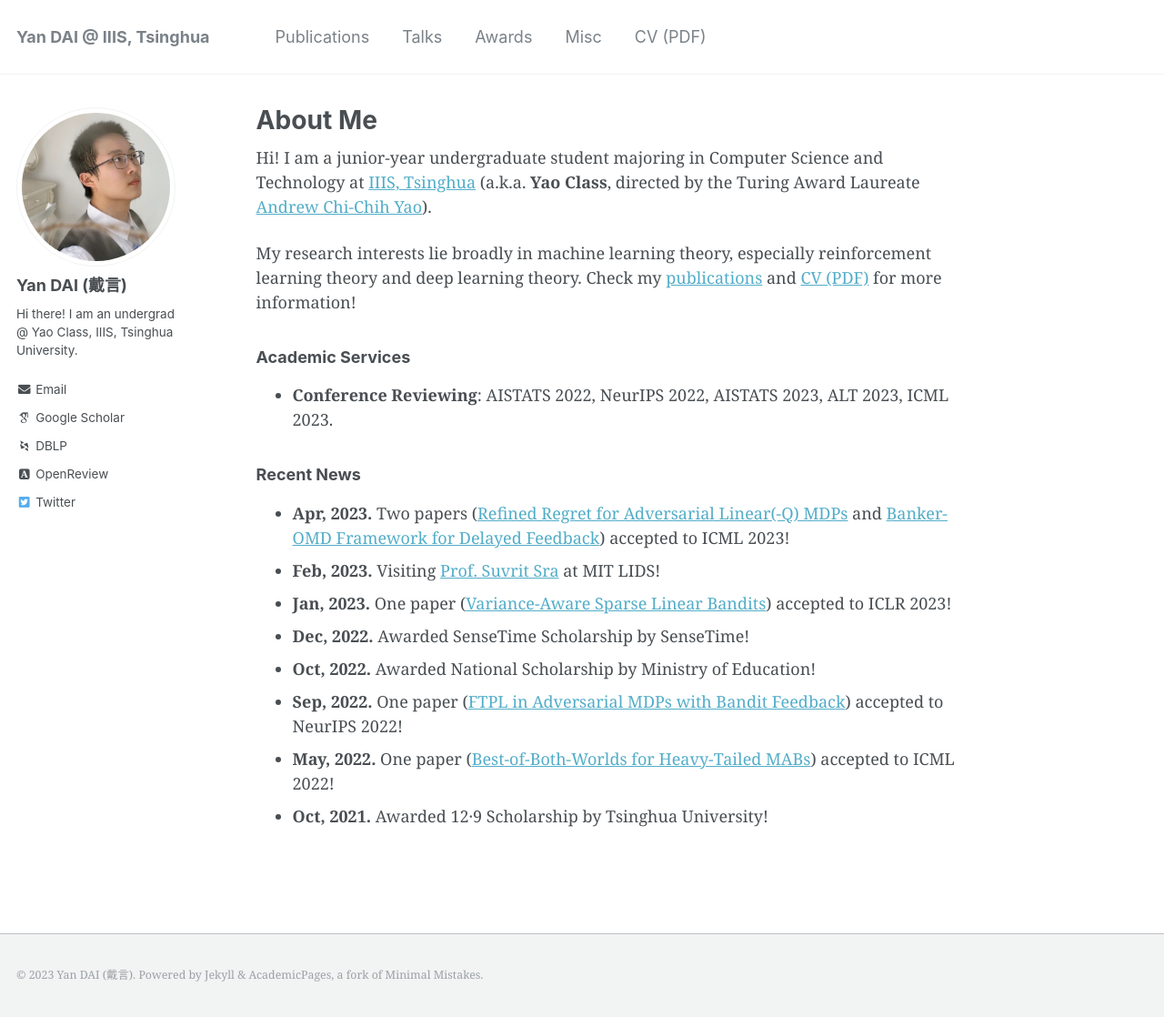
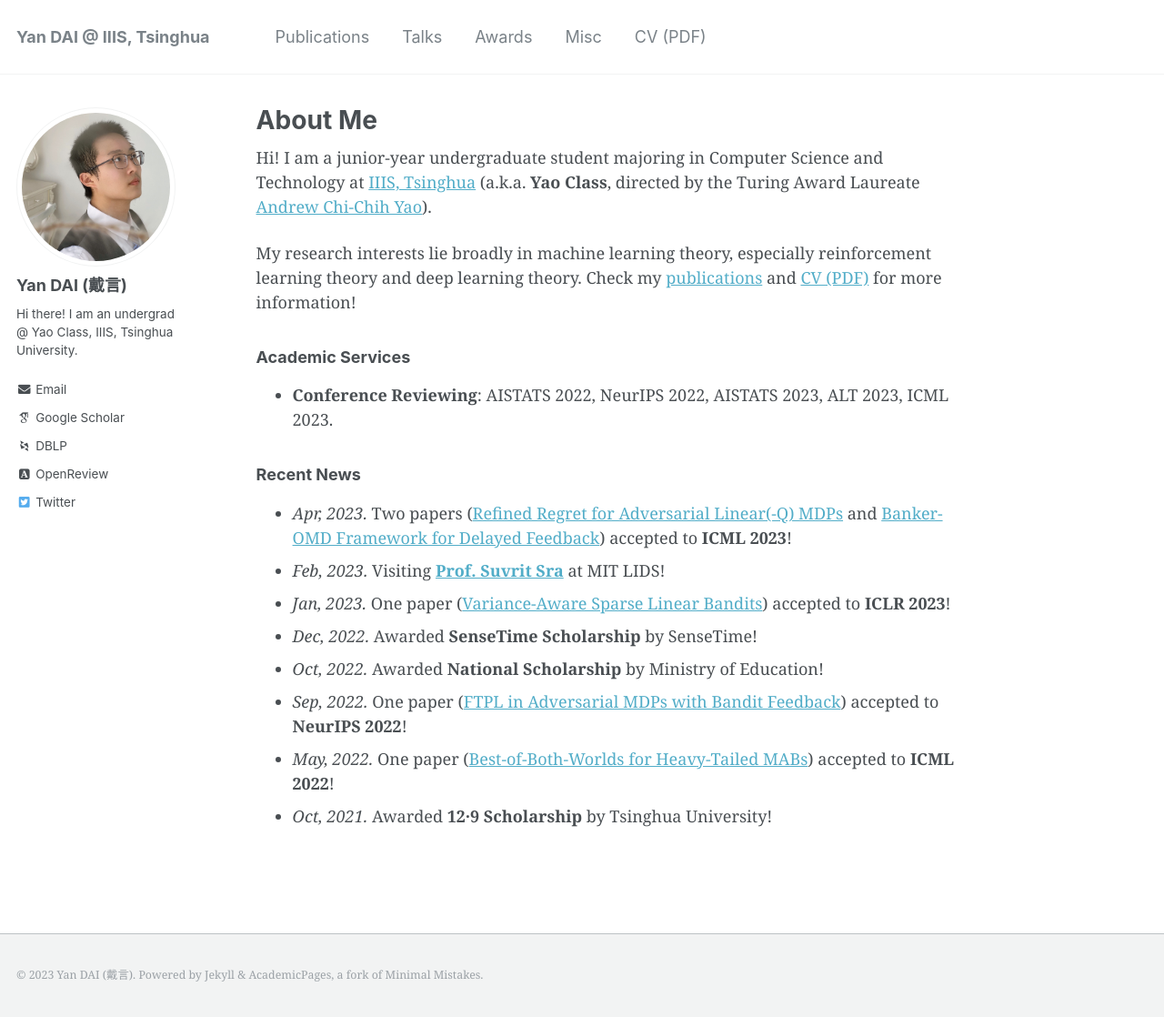
Before and after one commit to yandaichn/yandaichn.github.io, a Jekyll site: the page built from _pages/about.md, in a window 1280 px wide and 1118 px high. Shown: the whole window at 91% size. Built offline with Jekyll 4.4.1, drawn with Linux system fonts in a browser that asks for light colours; some web fonts are replaced.

Commit message:
Update news

```diff
--- a/_pages/about.md
+++ b/_pages/about.md
@@ -16,11 +16,11 @@ My research interests lie broadly in machine learning theory, especially reinfor
 * **Conference Reviewing**: AISTATS 2022, NeurIPS 2022, AISTATS 2023, ALT 2023, ICML 2023.
 
 ### Recent News
-* **Apr, 2023.** Two papers ([Refined Regret for Adversarial Linear(-Q) MDPs](https://arxiv.org/abs/2301.12942) and [Banker-OMD Framework for Delayed Feedback](https://arxiv.org/abs/2301.10500)) accepted to ICML 2023!
-* **Feb, 2023.** Visiting [Prof. Suvrit Sra](https://optml.mit.edu/index.html) at MIT LIDS!
-* **Jan, 2023.** One paper ([Variance-Aware Sparse Linear Bandits](https://arxiv.org/abs/2205.13450)) accepted to ICLR 2023!
-* **Dec, 2022.** Awarded SenseTime Scholarship by SenseTime!
-* **Oct, 2022.** Awarded National Scholarship by Ministry of Education!
-* **Sep, 2022.** One paper ([FTPL in Adversarial MDPs with Bandit Feedback](https://arxiv.org/abs/2205.13451)) accepted to NeurIPS 2022!
-* **May, 2022.** One paper ([Best-of-Both-Worlds for Heavy-Tailed MABs](https://arxiv.org/abs/2201.11921)) accepted to ICML 2022!
-* **Oct, 2021.** Awarded 12·9 Scholarship by Tsinghua University!
+* *Apr, 2023.* Two papers ([Refined Regret for Adversarial Linear(-Q) MDPs](https://arxiv.org/abs/2301.12942) and [Banker-OMD Framework for Delayed Feedback](https://arxiv.org/abs/2301.10500)) accepted to **ICML 2023**!
+* *Feb, 2023.* Visiting **[Prof. Suvrit Sra](https://optml.mit.edu/index.html)** at MIT LIDS!
+* *Jan, 2023.* One paper ([Variance-Aware Sparse Linear Bandits](https://arxiv.org/abs/2205.13450)) accepted to **ICLR 2023**!
+* *Dec, 2022.* Awarded **SenseTime Scholarship** by SenseTime!
+* *Oct, 2022.* Awarded **National Scholarship** by Ministry of Education!
+* *Sep, 2022.* One paper ([FTPL in Adversarial MDPs with Bandit Feedback](https://arxiv.org/abs/2205.13451)) accepted to **NeurIPS 2022**!
+* *May, 2022.* One paper ([Best-of-Both-Worlds for Heavy-Tailed MABs](https://arxiv.org/abs/2201.11921)) accepted to **ICML 2022**!
+* *Oct, 2021.* Awarded **12·9 Scholarship** by Tsinghua University!
```
